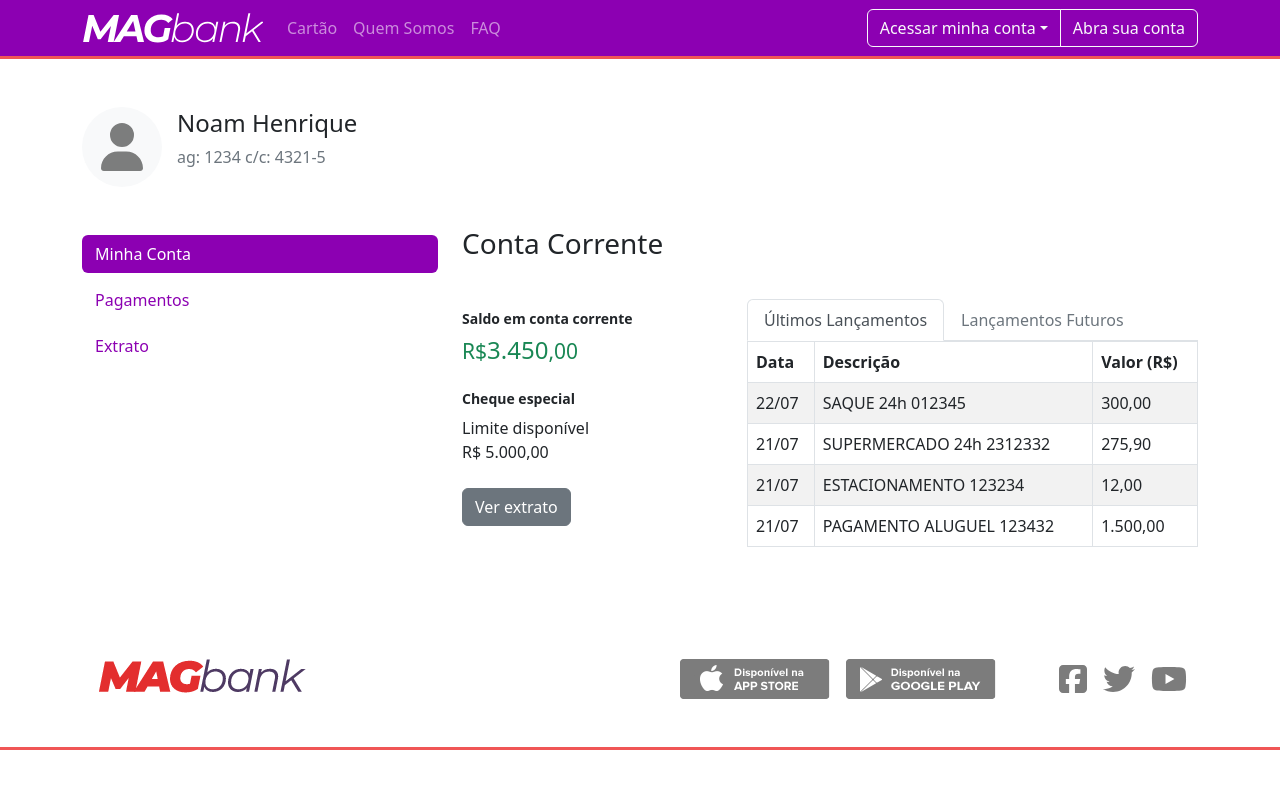
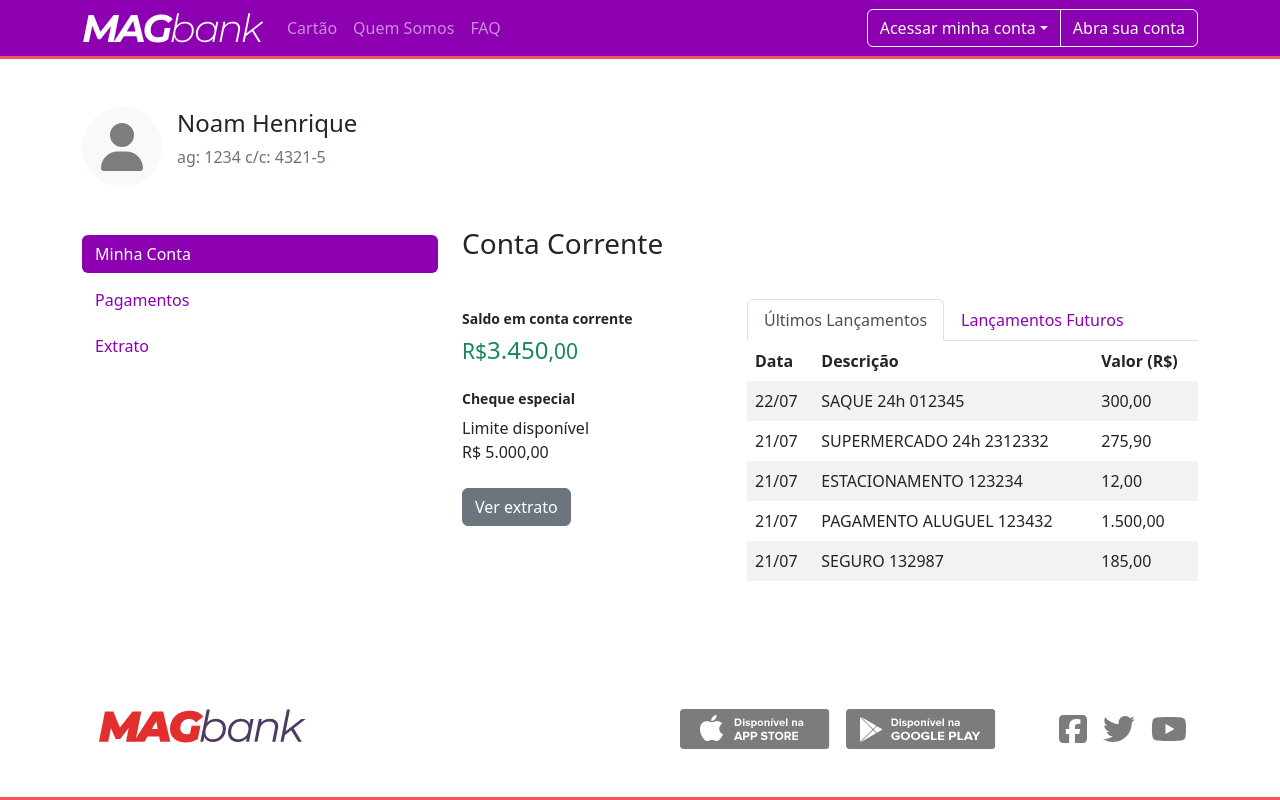
Before and after one commit to noamhenrique/magbank2022, a React (Create React App) app: page /dashboard in a window 1280 px wide. Built offline with nearby package versions, Linux system fonts and the light colour scheme.

Commit message:
feat(dashboard): Third column fixed and configurated

```diff
--- a/src/views/Dashboard.js
+++ b/src/views/Dashboard.js
@@ -5,12 +5,24 @@ import { faCircle, faUser } from "@fortawesome/free-solid-svg-icons";
 import "./Dashboard.scss";
 
 const Dashboard = () => {
-  const data = [
+  const latestData = [
     { date: "22/07", description: "SAQUE 24h 012345", value: "300,00" },
     { date: "21/07", description: "SUPERMERCADO 24h 2312332", value: "275,90" },
     { date: "21/07", description: "ESTACIONAMENTO 123234", value: "12,00" },
     {
       date: "21/07",
+      description: "PAGAMENTO ALUGUEL 123432",
+      value: "1.500,00",
+    },
+    { date: "21/07", description: "SEGURO 132987", value: "185,00" },
+  ];
+
+  const futureData = [
+    { date: "22/08", description: "SAQUE 24h 012345", value: "300,00" },
+    { date: "21/08", description: "SUPERMERCADO 24h 2312332", value: "275,90" },
+    { date: "21/08", description: "ESTACIONAMENTO 123234", value: "12,00" },
+    {
+      date: "21/08",
       description: "PAGAMENTO ALUGUEL 123432",
       value: "1.500,00",
     },
@@ -74,7 +86,7 @@ const Dashboard = () => {
         <Col xs={12} lg={5} className="mt-lg-5 pt-lg-5">
           <Tabs defaultActiveKey="latest" className="mt-5 pt-lg-5">
             <Tab eventKey="latest" title="Últimos Lançamentos">
-              <Table striped bordered hover>
+              <Table striped borderless>
                 <thead>
                   <tr>
                     <th>Data</th>
@@ -83,7 +95,7 @@ const Dashboard = () => {
                   </tr>
                 </thead>
                 <tbody>
-                  {data.map(({ date, description, value }) => (
+                  {latestData.map(({ date, description, value }) => (
                     <tr>
                       <td>{date}</td>
                       <td>{description}</td>
@@ -93,7 +105,26 @@ const Dashboard = () => {
                 </tbody>
               </Table>
             </Tab>
-            <Tab eventKey="future" title="Lançamentos Futuros" disabled></Tab>
+            <Tab eventKey="future" title="Lançamentos Futuros">
+              <Table striped borderless>
+                <thead>
+                  <tr>
+                    <th>Data</th>
+                    <th>Descrição</th>
+                    <th>Valor (R$)</th>
+                  </tr>
+                </thead>
+                <tbody>
+                  {futureData.map(({ date, description, value }) => (
+                    <tr>
+                      <td>{date}</td>
+                      <td>{description}</td>
+                      <td>{value}</td>
+                    </tr>
+                  ))}
+                </tbody>
+              </Table>
+            </Tab>
           </Tabs>
         </Col>
       </Row>
--- a/src/views/Dashboard.scss
+++ b/src/views/Dashboard.scss
@@ -1,6 +1,10 @@
 @import "../variables";
 
 .dashboard {
+  @media screen and (min-width: 992px) {
+    min-height: calc(100vh - 12.375rem);
+  }
+
   &__user-avatar {
     position: relative;
   }
@@ -22,4 +26,8 @@
       background-color: $color-primary;
     }
   }
+
+  .nav {
+    --bs-nav-link-color: #8c00b2;
+  }
 }
```
